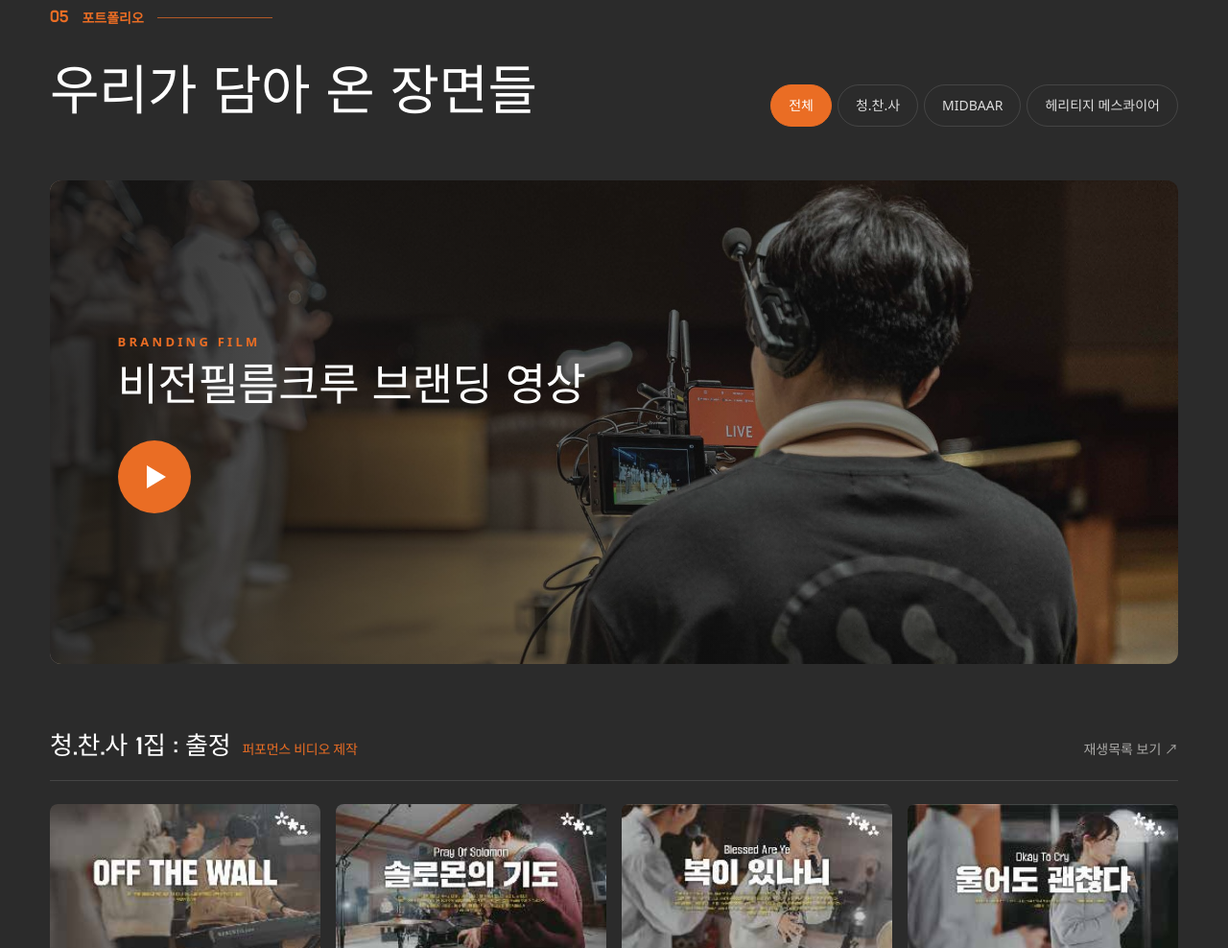
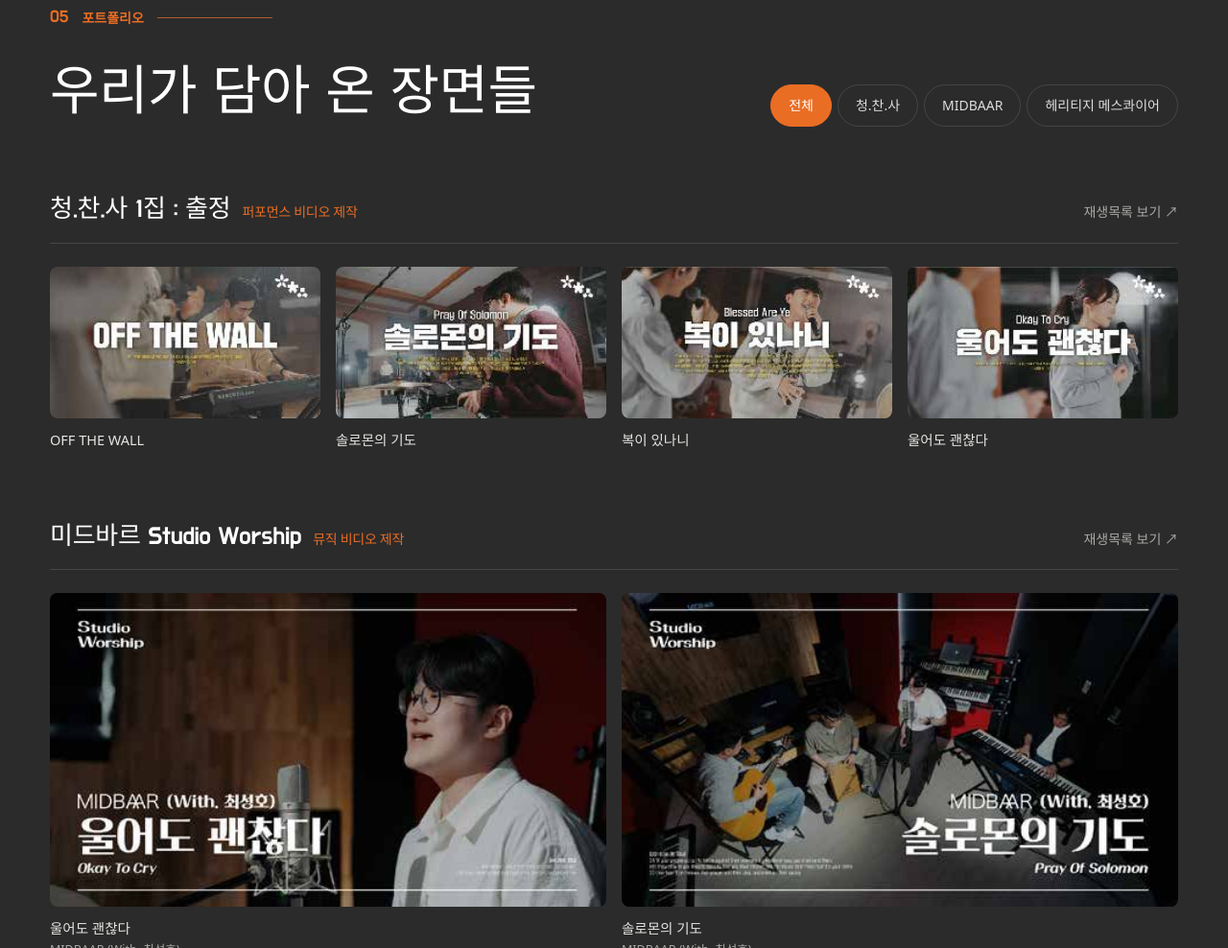
Before and after one commit to visionprod-crew/visionprod-crew.github.io, a plain HTML site: page index.html in a window 1280 px wide. Shown: the part 7273-8261 px from the top of the page at 96% size. Drawn offline with Linux system fonts and the light colour scheme; a web font is replaced by a local one.

Commit message:
포트폴리오 섹션의 브랜딩 영상 카드 삭제
Co-Authored-By: Claude Opus 5.5 <noreply@anthropic.com>
Claude-Session: https://claude.ai/code/session_01WY4X7d4RhcWMrNZuEbxfE9

```diff
--- a/index.html
+++ b/index.html
@@ -532,15 +532,6 @@ body.modal{overflow:hidden}
       </div>
     </div>
 
-    <a class="reel reveal" id="reel" href="https://youtu.be/VkXA-NuBh9E" data-yt-inline="VkXA-NuBh9E" target="_blank" rel="noopener" aria-label="비전필름크루 브랜딩 영상 재생">
-      <img src="assets/hero.jpg" alt="">
-      <div class="in">
-        <span class="k">BRANDING FILM</span>
-        <h3 class="kr-h">비전필름크루 브랜딩 영상</h3>
-        <span class="pbtn" aria-hidden="true"></span>
-      </div>
-    </a>
-
     <div class="pf-groups">
       <div class="pf-group" data-g="cjs">
         <div class="pf-gh reveal"><h3 class="kr-h">청.찬.사 1집 : 출정<small>퍼포먼스 비디오 제작</small></h3><a href="https://youtube.com/playlist?list=PLKa-RRfvetqM21TfPSoTFxEhG267dolLy&si=eHOHHPgAPLzEmvJo" target="_blank" rel="noopener">재생목록 보기</a></div>
@@ -733,8 +724,6 @@ document.querySelectorAll('[data-yt]').forEach(a=>a.addEventListener('click',e=>
 document.getElementById('ytx').onclick=closeYt;
 ytm.addEventListener('click',e=>{if(e.target===ytm)closeYt()});
 addEventListener('keydown',e=>{if(e.key==='Escape'&&ytm.classList.contains('open'))closeYt()});
-const reel=document.getElementById('reel');
-reel.addEventListener('click',e=>{if(reel.classList.contains('playing'))return;e.preventDefault();reel.classList.add('playing');reel.insertAdjacentHTML('beforeend',ytFrame(reel.dataset.ytInline))});
 
 // copy
 const toast=document.getElementById('toast');let tt;
```
